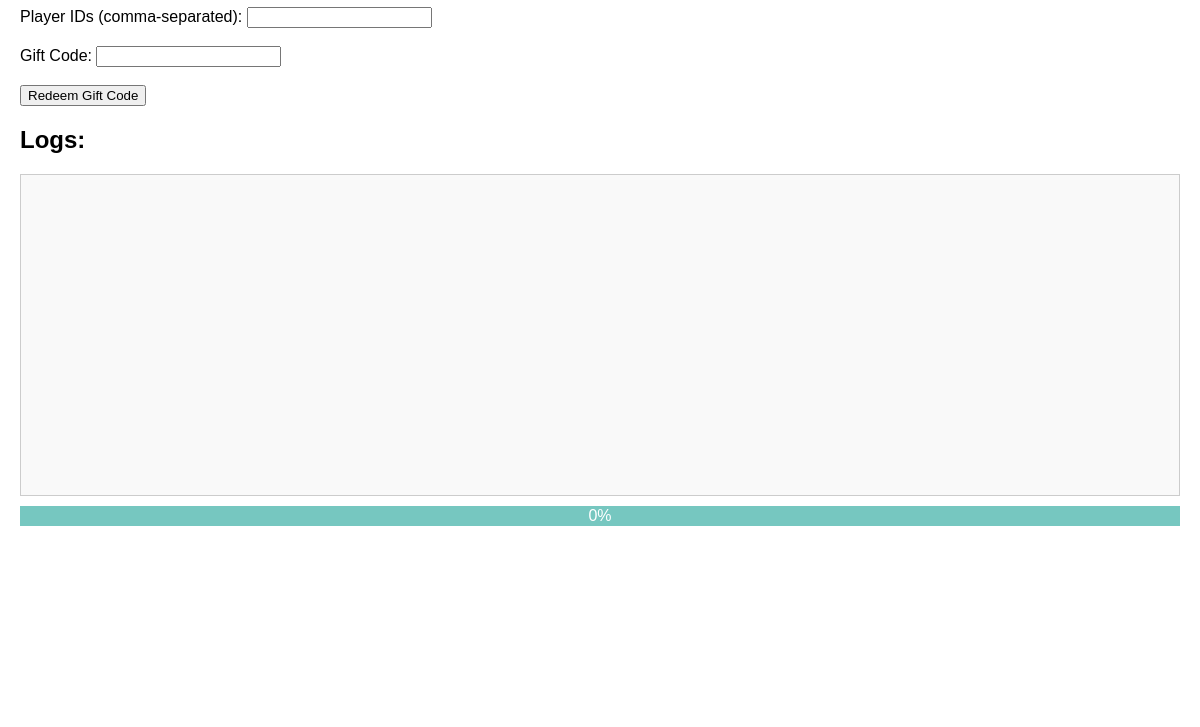
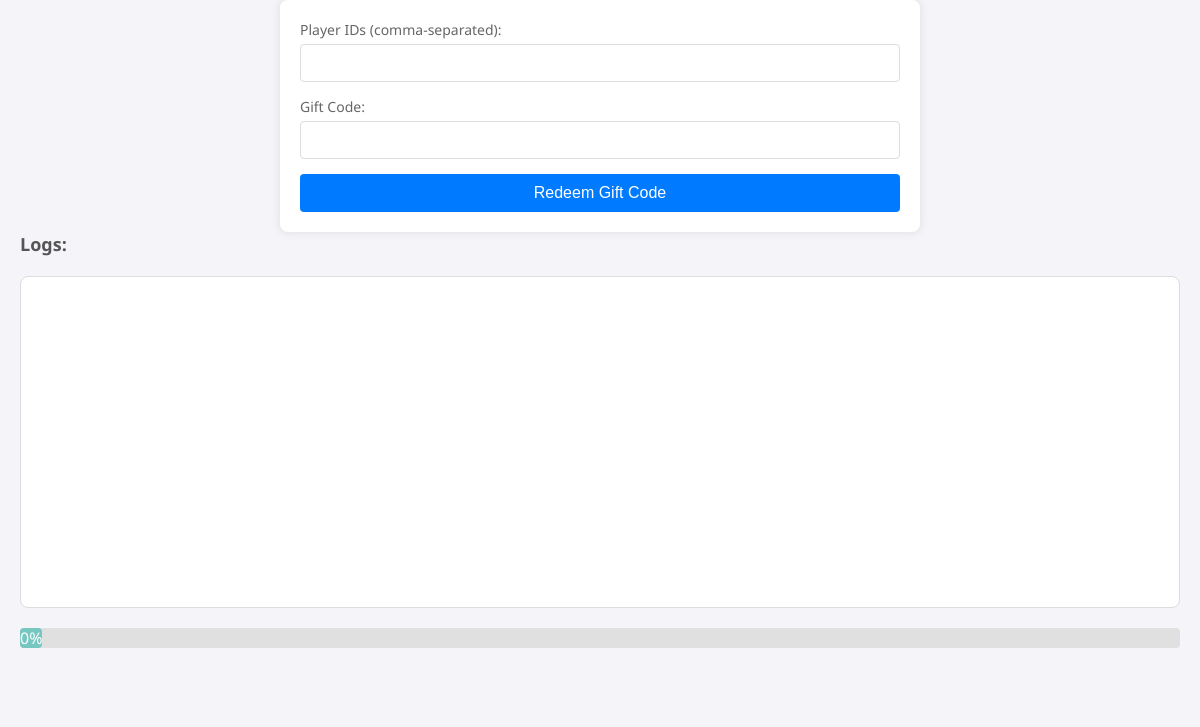
Before and after one commit to samir1498/wos, an Electron app: page src/public/index.html in a window 1200 px wide. Shown: the part 73-800 px from the top of the page. Drawn offline with Linux system fonts and the light colour scheme; no server answers.

Commit message:
feat: styles improvments

```diff
--- a/src/main.js
+++ b/src/main.js
@@ -27,8 +27,8 @@ function createWindow() {
   determineChromePath();
 
   mainWindow = new BrowserWindow({
-    width: 800,
-    height: 600,
+    width: 1200,
+    height: 800,
     webPreferences: {
       preload: path.join(__dirname, "preload.js"),
       contextIsolation: true,
@@ -38,8 +38,6 @@ function createWindow() {
   });
 
   mainWindow.loadFile(path.join(__dirname, "public", "index.html"));
-
-  mainWindow.webContents.openDevTools();
 }
 
 // Handle gift code redemption
--- a/src/public/index.html
+++ b/src/public/index.html
@@ -1,25 +1,136 @@
 <!DOCTYPE html>
 <html lang="en">
   <head>
-  <meta charset="UTF-8">
-  <meta name="viewport" content="width=device-width, initial-scale=1.0">
+    <meta charset="UTF-8" />
+    <meta name="viewport" content="width=device-width, initial-scale=1.0" />
     <title>Gift Code Redemption</title>
     <style>
-    /* Add some basic styling */
-    body { font-family: Arial, sans-serif; margin: 20px; }
-    #log { border: 1px solid #ccc; padding: 10px; height: 300px; overflow-y: scroll; background: #f9f9f9; }
-    .log-entry { margin-bottom: 10px; }
-    .progress-bar { width: 100%; background: #e0e0e0; height: 20px; margin-top: 10px; position: relative; }
-    .progress-bar span { display: block; height: 100%; background: #76c7c0; text-align: center; color: white; line-height: 20px; }
+      /* Reset some default styles */
+      body,
+      h1,
+      h2,
+      form,
+      input,
+      button {
+        margin: 0;
+        padding: 0;
+      }
+
+      /* Basic styling */
+      body {
+        font-family: "Segoe UI", Tahoma, Geneva, Verdana, sans-serif;
+        margin: 0;
+        padding: 20px;
+        background-color: #f4f4f9;
+      }
+
+      h1 {
+        font-size: 24px;
+        color: #333;
+        margin-bottom: 20px;
+        text-align: center;
+      }
+
+      h2 {
+        font-size: 18px;
+        color: #555;
+        margin-bottom: 10px;
+      }
+
+      form {
+        background-color: #fff;
+        border-radius: 8px;
+        box-shadow: 0 0 10px rgba(0, 0, 0, 0.1);
+        padding: 20px;
+        max-width: 600px;
+        margin: 0 auto;
+      }
+
+      label {
+        font-size: 14px;
+        color: #666;
+        margin-bottom: 5px;
+        display: block;
+      }
+
+      input[type="text"] {
+        width: calc(100% - 22px);
+        padding: 10px;
+        margin-bottom: 15px;
+        border: 1px solid #ddd;
+        border-radius: 4px;
+        font-size: 14px;
+      }
+
+      button {
+        background-color: #007bff;
+        color: #fff;
+        border: none;
+        padding: 10px 15px;
+        border-radius: 4px;
+        font-size: 16px;
+        cursor: pointer;
+        display: block;
+        width: 100%;
+      }
+
+      button:hover {
+        background-color: #0056b3;
+      }
+
+      #log {
+        background-color: #fff;
+        border-radius: 8px;
+        border: 1px solid #ddd;
+        padding: 15px;
+        height: 300px;
+        overflow-y: auto;
+        margin: 20px 0;
+      }
+
+      .log-entry {
+        margin-bottom: 10px;
+        padding: 10px;
+        border-radius: 4px;
+        background-color: #f9f9f9;
+        border: 1px solid #eee;
+      }
+
+      .log-entry:nth-child(even) {
+        background-color: #f1f1f1;
+      }
+
+      .progress-bar {
+        width: 100%;
+        background-color: #e0e0e0;
+        border-radius: 4px;
+        height: 20px;
+        margin-top: 10px;
+        position: relative;
+      }
+
+      .progress-bar span {
+        display: block;
+        height: 100%;
+        background-color: #76c7c0;
+        text-align: center;
+        color: #fff;
+        line-height: 20px;
+        border-radius: 4px;
+        position: absolute;
+        left: 0;
+        top: 0;
+        transition: width 0.3s ease-in-out;
+      }
     </style>
   </head>
   <body>
     <h1>Gift Code Redemption</h1>
     <form id="redeemForm">
       <label for="playerIds">Player IDs (comma-separated):</label>
-    <input type="text" id="playerIds" required><br><br>
+      <input type="text" id="playerIds" required />
       <label for="giftcode">Gift Code:</label>
-    <input type="text" id="giftcode" required><br><br>
+      <input type="text" id="giftcode" required />
       <button type="submit">Redeem Gift Code</button>
     </form>
     <h2>Logs:</h2>
--- a/src/public/renderer.js
+++ b/src/public/renderer.js
@@ -12,6 +12,8 @@ document.getElementById("redeemForm").addEventListener("submit", async (e) => {
   log.innerHTML = "";
   document.getElementById("progress").innerText = "0%";
   document.querySelector(".progress-bar span").style.width = "0%";
+
+  log.innerHTML += "<div class='log-entry'>Redeeming gift codes...</div>";
 
   try {
     // Call the redeem gift code function
```
Lines whose indentation alone changed are shown as unchanged.
